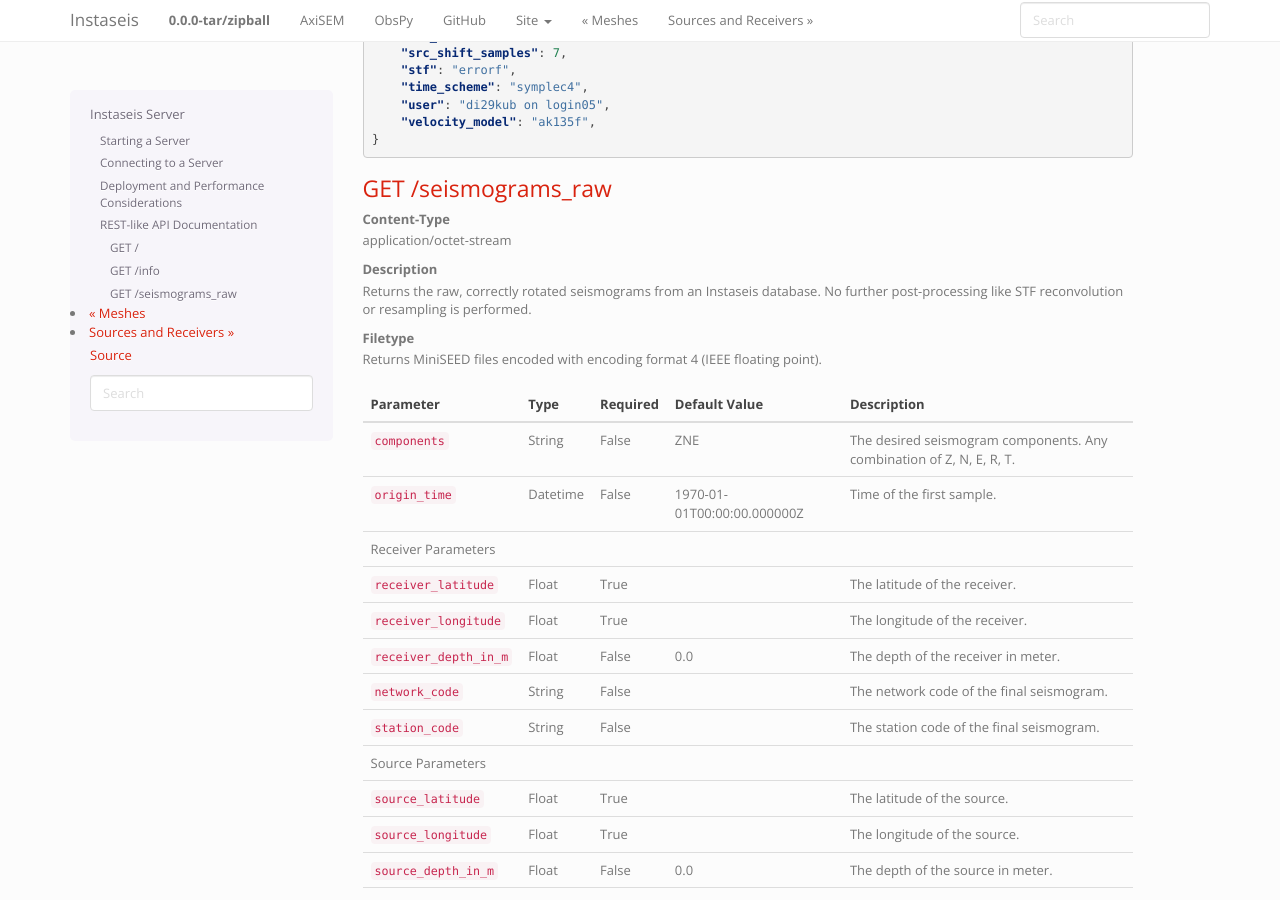
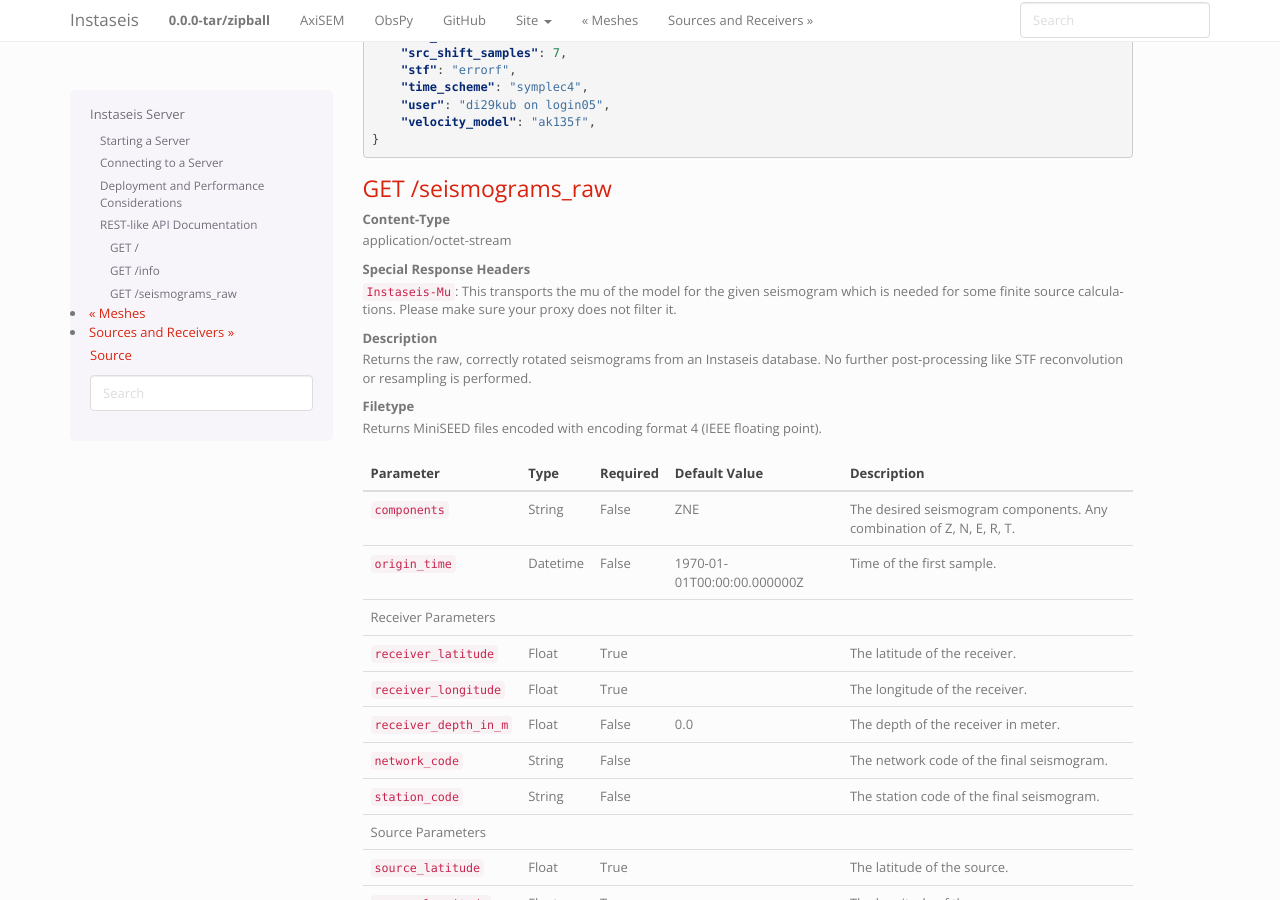
Before and after one commit to krischer/instaseis, a Sphinx documentation site: the page built from doc/server.rst, in a window 1280 px wide and 900 px high, scrolled down 3079 px. Built offline with Sphinx 7.4.7, drawn with Linux system fonts in a browser that asks for light colours.

Commit message:
Documenting mu value in HTTP response header.

```diff
--- a/doc/server.rst
+++ b/doc/server.rst
@@ -226,6 +226,11 @@ GET /seismograms_raw
 Content-Type
     application/octet-stream
 
+Special Response Headers
+    ``Instaseis-Mu``: This transports the mu of the model for the given
+    seismogram which is needed for some finite source calculations. Please make
+    sure your proxy does not filter it.
+
 Description
     Returns the raw, correctly rotated seismograms from an Instaseis database.
     No further post-processing like STF reconvolution or resampling is
```
